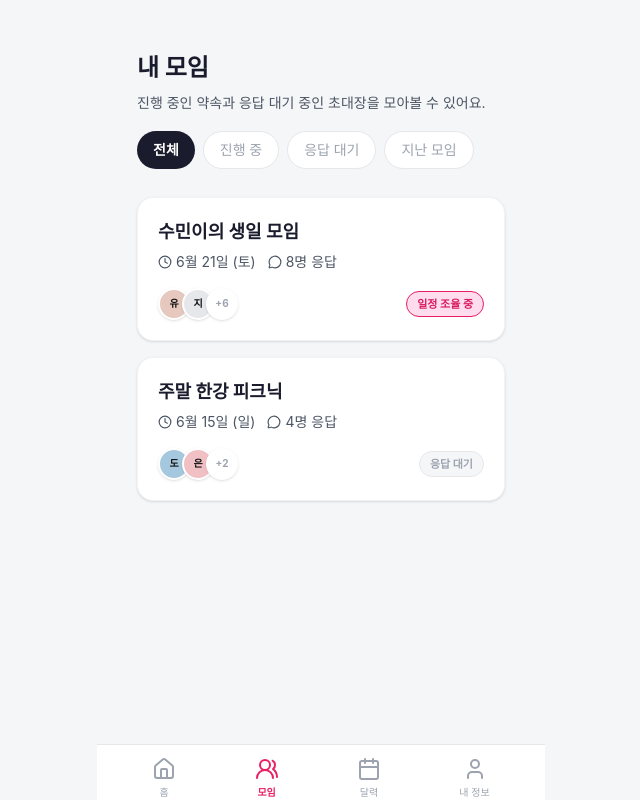
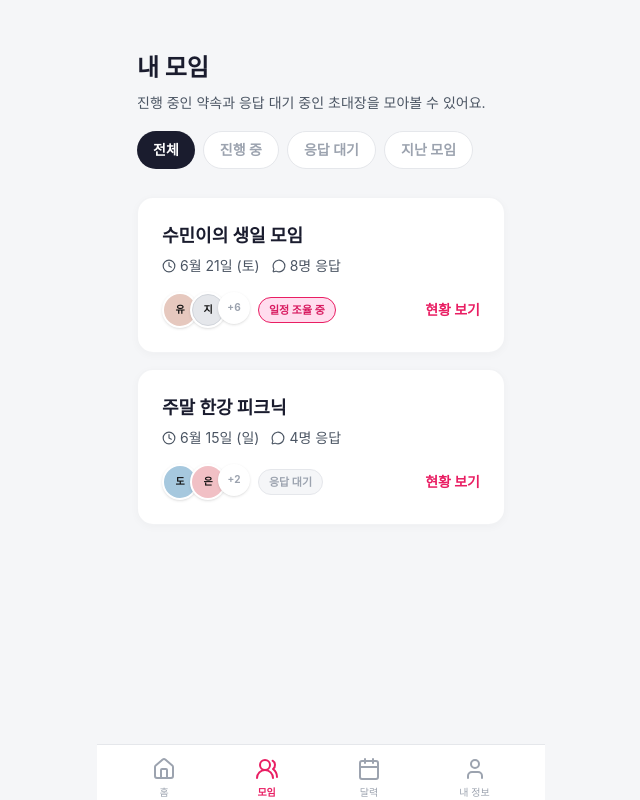
Before and after one commit to urangsu/When_We_Meet, a React (Vite) app: page /#/app/me in a window 1280 px wide. Both pictures are taken after a click on the button "모임". Shown: the whole page, without its empty margins (319-959 px from the left). Built offline with nearby package versions, Linux system fonts and the light colour scheme.

Commit message:
refactor(Card): Add onClick prop to Card component
This change introduces an `onClick` prop to the `Card` component. This allows cards to be interactive and handle click events, enabling more flexible UI patterns for list items or clickable elements.

```diff
--- a/src/components/Card.tsx
+++ b/src/components/Card.tsx
@@ -5,9 +5,10 @@ interface CardProps {
   className?: string;
   variant?: 'default' | 'ivory' | 'glass';
   key?: string | number;
+  onClick?: () => void;
 }
 
-export const Card = ({ children, className = '', variant = 'default' }: CardProps) => {
+export const Card = ({ children, className = '', variant = 'default', onClick }: CardProps) => {
   const styles = {
     default: "bg-white rounded-2xl p-6 shadow-warm border border-ink-line",
     ivory: "bg-ivory rounded-2xl p-6 border border-ink-line",
@@ -15,7 +16,7 @@ export const Card = ({ children, className = '', variant = 'default' }: CardProp
   };
 
   return (
-    <div className={`${styles[variant]} ${className}`}>
+    <div onClick={onClick} className={`${styles[variant]} ${className}`}>
       {children}
     </div>
   );
--- /dev/null
+++ b/src/components/meeting/MeetingSummaryCard.tsx
@@ -0,0 +1,58 @@
+import React from 'react';
+import { Clock, MessageCircle } from 'lucide-react';
+import type { Meeting } from '../../data/mockMeetings';
+import { Card } from '../Card';
+import { InitialAvatarGroup } from '../profile/InitialAvatarGroup';
+
+interface MeetingSummaryCardProps {
+  meeting: Meeting;
+  variant?: 'home' | 'list';
+  onOpen?: () => void;
+  key?: string | number;
+}
+
+export const MeetingSummaryCard = ({ meeting, variant = 'home', onOpen }: MeetingSummaryCardProps) => {
+  const isOngoing = meeting.status === 'ongoing';
+
+  return (
+    <Card
+      onClick={onOpen}
+      className={`flex flex-col ${variant === 'home' ? 'p-5 gap-4' : 'p-5 gap-4 shadow-sm border border-ink-line/50'} ${onOpen ? 'cursor-pointer active:scale-[0.99] transition-transform' : ''}`}
+    >
+      <div className="flex justify-between items-start">
+        <div className="flex flex-col gap-1.5">
+          <h3 className="font-bold text-lg">{meeting.title}</h3>
+          <div className="flex items-center gap-3 text-sm text-ink-muted">
+            <span className="flex items-center gap-1"><Clock size={14}/> {meeting.date}</span>
+            <span className="flex items-center gap-1"><MessageCircle size={14}/> {meeting.guests}명 응답</span>
+          </div>
+        </div>
+        {variant === 'home' && (
+          <InitialAvatarGroup participants={meeting.participants} totalCount={meeting.guests} />
+        )}
+      </div>
+
+      <div className={`flex gap-2 items-center ${variant === 'list' ? 'justify-between' : ''}`}>
+        {variant === 'list' && (
+          <InitialAvatarGroup participants={meeting.participants} totalCount={meeting.guests} />
+        )}
+        <div className={`px-2.5 py-1 rounded-full text-[11px] font-bold border flex items-center gap-1.5 ${
+          isOngoing
+            ? 'bg-rose-light text-rose-deep border-rose'
+            : 'bg-bg-app border-ink-line text-ink-hint'
+        }`}>
+          {isOngoing ? '일정 조율 중' : '응답 대기'}
+        </div>
+        <button
+          onClick={(e) => {
+            e.stopPropagation();
+            onOpen?.();
+          }}
+          className="ml-auto text-sm text-rose font-bold"
+        >
+          현황 보기
+        </button>
+      </div>
+    </Card>
+  );
+};
--- /dev/null
+++ b/src/components/profile/InitialAvatar.tsx
@@ -0,0 +1,33 @@
+import React from 'react';
+import type { ProfileColorId } from '../../types';
+import { profileColorOptions } from '../../config/profileColorOptions';
+
+interface InitialAvatarProps {
+  name: string;
+  colorId?: ProfileColorId;
+  size?: 'sm' | 'md' | 'lg';
+  className?: string;
+}
+
+export const InitialAvatar = ({ name, colorId, size = 'sm', className = '' }: InitialAvatarProps) => {
+  const color = profileColorOptions.find((c) => c.id === colorId) || profileColorOptions[6]; // default gray
+
+  const sizeClasses = {
+    sm: 'w-8 h-8 text-[10px]',
+    md: 'w-10 h-10 text-sm',
+    lg: 'w-16 h-16 text-xl',
+  };
+
+  return (
+    <div
+      className={`rounded-full flex items-center justify-center font-bold border transition-all ${sizeClasses[size]} ${className}`}
+      style={{
+        backgroundColor: color.bg,
+        color: color.text,
+        borderColor: color.border ?? 'transparent',
+      }}
+    >
+      {name.charAt(0)}
+    </div>
+  );
+};
--- /dev/null
+++ b/src/components/profile/InitialAvatarGroup.tsx
@@ -0,0 +1,33 @@
+import React from 'react';
+import type { Participant } from '../../data/mockMeetings';
+import { InitialAvatar } from './InitialAvatar';
+
+interface InitialAvatarGroupProps {
+  participants: Participant[];
+  totalCount: number;
+  maxVisible?: number;
+}
+
+export const InitialAvatarGroup = ({ participants, totalCount, maxVisible = 2 }: InitialAvatarGroupProps) => {
+  const visibleParticipants = participants.slice(0, maxVisible);
+  const remainingCount = totalCount - visibleParticipants.length;
+
+  return (
+    <div className="flex -space-x-2">
+      {visibleParticipants.map((participant) => (
+        <div key={participant.id} className="relative z-10 border-2 border-white rounded-full shadow-sm bg-white">
+          <InitialAvatar
+            name={participant.name}
+            colorId={participant.colorId}
+            size="sm"
+          />
+        </div>
+      ))}
+      {remainingCount > 0 && (
+        <div className="relative z-10 w-8 h-8 rounded-full border-2 border-white bg-white text-ink-hint text-[10px] font-bold flex items-center justify-center shadow-sm">
+          +{remainingCount}
+        </div>
+      )}
+    </div>
+  );
+};
--- a/src/screens/host/HomeScreen.tsx
+++ b/src/screens/host/HomeScreen.tsx
@@ -1,13 +1,11 @@
 import React from 'react';
-import { Card } from '../../components/Card';
 import { Button } from '../../components/Button';
-import { Plus, ChevronRight, MessageCircle, Clock, CalendarCheck } from 'lucide-react';
+import { Plus, ChevronRight, CalendarCheck } from 'lucide-react';
 import { useNavigate } from 'react-router-dom';
 import { mockMeetings } from '../../data/mockMeetings';
 import { ScreenShell } from '../../components/layout/ScreenShell';
 import { BottomCTA } from '../../components/layout/BottomCTA';
-
-import { profileColorOptions } from '../../config/profileColorOptions';
+import { MeetingSummaryCard } from '../../components/meeting/MeetingSummaryCard';
 
 export const HomeScreen = () => {
   const navigate = useNavigate();
@@ -37,57 +35,12 @@ export const HomeScreen = () => {
 
         <div className="flex flex-col gap-4">
           {mockMeetings.map((meeting) => (
-            <Card key={meeting.id} className="flex flex-col gap-4 p-5">
-              <div className="flex justify-between items-start">
-                <div className="flex flex-col gap-1">
-                  <h3 className="font-bold text-lg">{meeting.title}</h3>
-                  <div className="flex items-center gap-3 text-sm text-ink-muted">
-                    <span className="flex items-center gap-1"><Clock size={14}/> {meeting.date}</span>
-                    <span className="flex items-center gap-1"><MessageCircle size={14}/> {meeting.guests}명 응답</span>
-                  </div>
-                </div>
-                <div className="flex -space-x-2">
-                  {meeting.participants.map((participant) => {
-                    const color = profileColorOptions.find(c => c.id === participant.colorId) || profileColorOptions[6]; // default gray
-                    return (
-                      <div
-                        key={participant.id}
-                        className="w-8 h-8 rounded-full border-2 border-white flex items-center justify-center text-[10px] font-bold shadow-sm"
-                        style={{
-                          backgroundColor: color.bg,
-                          color: color.text,
-                        }}
-                      >
-                        {participant.name.charAt(0)}
-                      </div>
-                    );
-                  })}
-                  {meeting.guests > meeting.participants.length && (
-                    <div className="w-8 h-8 rounded-full border-2 border-white bg-white text-ink-hint text-[10px] font-bold flex items-center justify-center shadow-sm">
-                      +{meeting.guests - meeting.participants.length}
-                    </div>
-                  )}
-                </div>
-              </div>
-              <div className="flex gap-2 items-center">
-                <div className={`px-2.5 py-1 rounded-full text-[11px] font-bold border flex items-center gap-1.5 bg-white
-                  ${meeting.status === 'ongoing' ? 'border-success/30 text-ink' : 'border-warning/30 text-ink'}
-                `}>
-                  {meeting.status === 'ongoing' ? (
-                    <div className="w-1.5 h-1.5 rounded-full bg-success" />
-                  ) : (
-                    <div className="w-1.5 h-1.5 rounded-full bg-warning" />
-                  )}
-                  {meeting.status === 'ongoing' ? '확정됨' : '응답 대기 중'}
-                </div>
-                <button
-                  onClick={() => navigate('/app/meetings/demo/dashboard')}
-                  className="ml-auto text-sm text-rose font-bold"
-                >
-                  현황 보기
-                </button>
-              </div>
-            </Card>
+            <MeetingSummaryCard
+              key={meeting.id}
+              meeting={meeting}
+              variant="home"
+              onOpen={() => navigate('/app/meetings/demo/dashboard')}
+            />
           ))}
         </div>
       </section>
--- a/src/screens/host/MeetingsScreen.tsx
+++ b/src/screens/host/MeetingsScreen.tsx
@@ -1,10 +1,21 @@
-import React from 'react';
+import React, { useState } from 'react';
 import { ScreenShell } from '../../components/layout/ScreenShell';
 import { mockMeetings } from '../../data/mockMeetings';
-import { Clock, MessageCircle } from 'lucide-react';
-import { profileColorOptions } from '../../config/profileColorOptions';
+import { MeetingSummaryCard } from '../../components/meeting/MeetingSummaryCard';
+import { useNavigate } from 'react-router-dom';
+
+type MeetingFilter = 'all' | 'ongoing' | 'waiting' | 'past';
 
 export const MeetingsScreen = () => {
+  const [filter, setFilter] = useState<MeetingFilter>('all');
+  const navigate = useNavigate();
+
+  const filteredMeetings = mockMeetings.filter((meeting) => {
+    if (filter === 'all') return true;
+    if (filter === 'past') return false; // mockMeetings does not have past status yet
+    return meeting.status === filter;
+  });
+
   return (
     <ScreenShell withBottomNav className="bg-bg-app">
       <header className="px-5 pt-8 pb-4">
@@ -17,53 +28,48 @@ export const MeetingsScreen = () => {
       <div className="px-5 pb-4">
         {/* Chips */}
         <div className="flex gap-2 mb-6 overflow-x-auto hide-scrollbar pb-1">
-          <button className="px-4 py-2 bg-ink text-white rounded-full text-sm font-semibold whitespace-nowrap">전체</button>
-          <button className="px-4 py-2 bg-white border border-ink-line text-ink-hint rounded-full text-sm font-medium whitespace-nowrap">진행 중</button>
-          <button className="px-4 py-2 bg-white border border-ink-line text-ink-hint rounded-full text-sm font-medium whitespace-nowrap">응답 대기</button>
-          <button className="px-4 py-2 bg-white border border-ink-line text-ink-hint rounded-full text-sm font-medium whitespace-nowrap">지난 모임</button>
+          <button
+            onClick={() => setFilter('all')}
+            className={`px-4 py-2 rounded-full text-sm font-semibold whitespace-nowrap transition-colors ${filter === 'all' ? 'bg-ink text-white' : 'bg-white border border-ink-line text-ink-hint'}`}
+          >
+            전체
+          </button>
+          <button
+            onClick={() => setFilter('ongoing')}
+            className={`px-4 py-2 rounded-full text-sm font-semibold whitespace-nowrap transition-colors ${filter === 'ongoing' ? 'bg-ink text-white' : 'bg-white border border-ink-line text-ink-hint'}`}
+          >
+            진행 중
+          </button>
+          <button
+            onClick={() => setFilter('waiting')}
+            className={`px-4 py-2 rounded-full text-sm font-semibold whitespace-nowrap transition-colors ${filter === 'waiting' ? 'bg-ink text-white' : 'bg-white border border-ink-line text-ink-hint'}`}
+          >
+            응답 대기
+          </button>
+          <button
+            onClick={() => setFilter('past')}
+            className={`px-4 py-2 rounded-full text-sm font-semibold whitespace-nowrap transition-colors ${filter === 'past' ? 'bg-ink text-white' : 'bg-white border border-ink-line text-ink-hint'}`}
+          >
+            지난 모임
+          </button>
         </div>
 
         <div className="flex flex-col gap-4">
-          {mockMeetings.map((meeting) => (
-            <div key={meeting.id} className="bg-white rounded-2xl p-5 shadow-sm border border-ink-line/50">
-              <div className="flex justify-between items-start mb-4">
-                <div className="flex flex-col gap-1.5">
-                  <h3 className="font-bold text-lg">{meeting.title}</h3>
-                  <div className="flex items-center gap-3 text-sm text-ink-muted">
-                    <span className="flex items-center gap-1"><Clock size={14}/> {meeting.date}</span>
-                    <span className="flex items-center gap-1"><MessageCircle size={14}/> {meeting.guests}명 응답</span>
-                  </div>
-                </div>
-              </div>
-              <div className="flex justify-between items-center">
-                <div className="flex -space-x-2">
-                  {meeting.participants.map((participant) => {
-                    const color = profileColorOptions.find(c => c.id === participant.colorId) || profileColorOptions[6];
-                    return (
-                      <div
-                        key={participant.id}
-                        className="w-8 h-8 rounded-full border-2 border-white flex items-center justify-center text-[10px] font-bold shadow-sm"
-                        style={{
-                          backgroundColor: color.bg,
-                          color: color.text,
-                        }}
-                      >
-                        {participant.name.charAt(0)}
-                      </div>
-                    );
-                  })}
-                  {meeting.guests > meeting.participants.length && (
-                    <div className="w-8 h-8 rounded-full border-2 border-white bg-white text-ink-hint text-[10px] font-bold flex items-center justify-center shadow-sm">
-                      +{meeting.guests - meeting.participants.length}
-                    </div>
-                  )}
-                </div>
-                <div className={`px-2.5 py-1 rounded-full text-[11px] font-bold border ${meeting.status === 'ongoing' ? 'bg-rose-light border-rose text-rose-deep' : 'bg-bg-app border-ink-line text-ink-hint'}`}>
-                  {meeting.status === 'ongoing' ? '일정 조율 중' : '응답 대기'}
-                </div>
-              </div>
-            </div>
-          ))}
+          {filter === 'past' || filteredMeetings.length === 0 ? (
+             <div className="flex flex-col items-center justify-center py-12 text-center text-ink-hint">
+               <p className="font-medium text-ink-muted mb-1">아직 모임이 없어요.</p>
+               <p className="text-sm">모임이 끝나면 여기에서 다시 볼 수 있어요.</p>
+             </div>
+          ) : (
+            filteredMeetings.map((meeting) => (
+              <MeetingSummaryCard
+                key={meeting.id}
+                meeting={meeting}
+                variant="list"
+                onOpen={() => navigate('/app/meetings/demo/dashboard')}
+              />
+            ))
+          )}
         </div>
       </div>
     </ScreenShell>
--- a/src/screens/host/MyPageScreen.tsx
+++ b/src/screens/host/MyPageScreen.tsx
@@ -1,10 +1,12 @@
 import React from 'react';
 import { ScreenShell } from '../../components/layout/ScreenShell';
 import { Settings, Bell, Calendar as CalendarIcon, Info, ChevronRight } from 'lucide-react';
-import { profileColorOptions } from '../../config/profileColorOptions';
+import { InitialAvatar } from '../../components/profile/InitialAvatar';
 
 export const MyPageScreen = () => {
-  const color = profileColorOptions[1]; // default black
+  const handlePlaceholder = (label: string) => {
+    window.alert(`${label}은 준비 중이에요.`);
+  };
 
   return (
     <ScreenShell withBottomNav className="bg-bg-app">
@@ -15,16 +17,7 @@ export const MyPageScreen = () => {
       <div className="px-5 pb-8 flex flex-col gap-6">
         {/* Profile Card */}
         <div className="bg-white rounded-2xl p-5 shadow-sm border border-ink-line/50 flex items-center gap-4">
-          <div
-            className="w-16 h-16 rounded-full flex items-center justify-center text-xl font-bold border"
-            style={{
-              backgroundColor: color.bg,
-              color: color.text,
-              borderColor: color.border ?? 'transparent',
-            }}
-          >
-            수
-          </div>
+          <InitialAvatar name="수민" colorId="black" size="lg" />
           <div className="flex flex-col gap-1">
             <h2 className="text-xl font-bold">수민</h2>
             <p className="text-sm text-ink-muted">초대장을 만드는 호스트</p>
@@ -33,7 +26,10 @@ export const MyPageScreen = () => {
 
         {/* Menu Section */}
         <div className="bg-white rounded-2xl shadow-sm border border-ink-line/50 overflow-hidden text-ink">
-          <button className="w-full flex items-center justify-between p-4 border-b border-ink-line/50 active:bg-bg-app transition-colors">
+          <button
+            onClick={() => handlePlaceholder('프로필 설정')}
+            className="w-full flex items-center justify-between p-4 border-b border-ink-line/50 active:bg-bg-app transition-colors"
+          >
             <div className="flex items-center gap-3">
               <div className="p-2 bg-bg-app rounded-full text-ink-hint">
                 <Settings size={20} />
@@ -43,7 +39,10 @@ export const MyPageScreen = () => {
             <ChevronRight size={20} className="text-ink-hint" />
           </button>
 
-          <button className="w-full flex items-center justify-between p-4 border-b border-ink-line/50 active:bg-bg-app transition-colors">
+          <button
+            onClick={() => handlePlaceholder('캘린더 연결')}
+            className="w-full flex items-center justify-between p-4 border-b border-ink-line/50 active:bg-bg-app transition-colors"
+          >
             <div className="flex items-center gap-3">
               <div className="p-2 bg-bg-app rounded-full text-ink-hint">
                 <CalendarIcon size={20} />
@@ -53,7 +52,10 @@ export const MyPageScreen = () => {
             <ChevronRight size={20} className="text-ink-hint" />
           </button>
 
-          <button className="w-full flex items-center justify-between p-4 border-b border-ink-line/50 active:bg-bg-app transition-colors">
+          <button
+            onClick={() => handlePlaceholder('알림 설정')}
+            className="w-full flex items-center justify-between p-4 border-b border-ink-line/50 active:bg-bg-app transition-colors"
+          >
             <div className="flex items-center gap-3">
               <div className="p-2 bg-bg-app rounded-full text-ink-hint">
                 <Bell size={20} />
@@ -63,7 +65,10 @@ export const MyPageScreen = () => {
             <ChevronRight size={20} className="text-ink-hint" />
           </button>
 
-          <button className="w-full flex items-center justify-between p-4 active:bg-bg-app transition-colors">
+          <button
+            onClick={() => handlePlaceholder('앱 정보')}
+            className="w-full flex items-center justify-between p-4 active:bg-bg-app transition-colors"
+          >
             <div className="flex items-center gap-3">
               <div className="p-2 bg-bg-app rounded-full text-ink-hint">
                 <Info size={20} />
```
Also changed, not shown: src/screens/host/CalendarTabScreen.tsx (+16 -15 lines).
